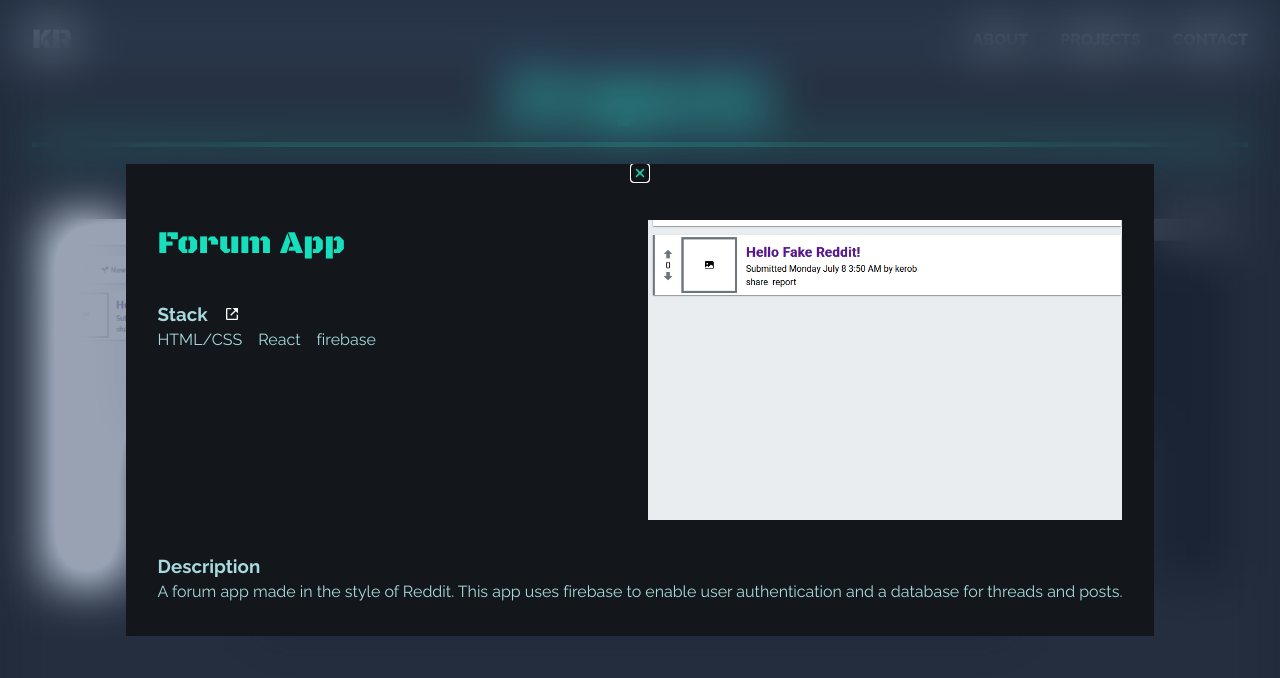
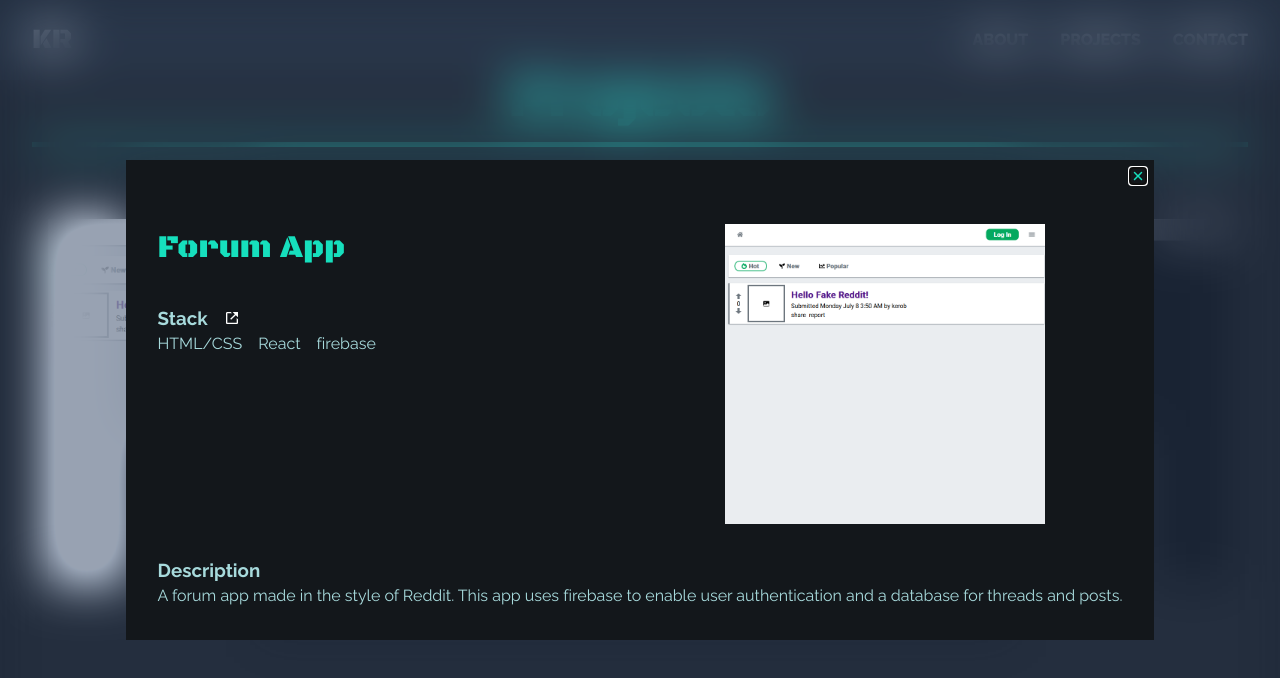
Before and after one commit to kerob/2023-Portfolio, a React (Vite) app: page / in a window 1280 px wide. Both pictures are taken after a click on the element "Forum App". Shown: the part 1606-2284 px from the top of the page. Built offline with nearby package versions, Linux system fonts and the light colour scheme.

Commit message:
Editing modal styling

```diff
--- a/src/components/Footer.jsx
+++ b/src/components/Footer.jsx
@@ -1,10 +1,10 @@
-import React from "react";
-import { FaCodepen, FaGithub } from "react-icons/fa";
+import React from 'react';
+import { FaCodepen, FaGithub } from 'react-icons/fa';
 
 export default function Footer() {
   return (
     <footer>
-      <h3 className="footer__title">Kyle Robles @ 2023</h3>
+      <h3 className="footer__title">Kyle Robles @ 2024</h3>
       <ul className="social-list flex" role="list">
         <li className="social-list__item">
           <a
--- a/src/sections/Portfolio.jsx
+++ b/src/sections/Portfolio.jsx
@@ -1,13 +1,13 @@
-import React, { useRef, useState } from "react";
-import { useInView } from "react-intersection-observer";
-import projects from "../data/projects.json";
-import { BiLinkExternal } from "react-icons/bi";
-import { IoClose } from "react-icons/io5";
+import React, { useRef, useState } from 'react';
+import { useInView } from 'react-intersection-observer';
+import projects from '../data/projects.json';
+import { BiLinkExternal } from 'react-icons/bi';
+import { IoClose } from 'react-icons/io5';
 
 function PortfolioItem({ data, openModal, passData }) {
   const { ref: itemRef, inView } = useInView({
     triggerOnce: true,
-    rootMargin: "0px",
+    rootMargin: '0px',
     threshold: 0.2,
   });
 
@@ -19,7 +19,7 @@ function PortfolioItem({ data, openModal, passData }) {
     <div
       ref={itemRef}
       className={`portfolio-item ${
-        inView ? "portfolio-item-animate" : "hidden"
+        inView ? 'portfolio-item-animate' : 'hidden'
       }`}
       onClick={clickHandler}
     >
@@ -37,12 +37,14 @@ export default function Portfolio() {
   return (
     <section id="portfolio" className="portfolio">
       <dialog ref={dialogRef} className="portfolio-dialog">
+        <div className="portfolio-dialog-header">
           <button
             className="portfolio-close"
             onClick={() => dialogRef.current.close()}
           >
             <IoClose />
           </button>
+        </div>
         {displayData && (
           <div className="dialog-content">
             <div className="dialog-top flex">
--- a/src/style/index.css
+++ b/src/style/index.css
@@ -735,6 +735,7 @@ a {
 .portfolio-item {
   --line-size: 1px;
   background-color: hsl(var(--clr-primary-bg));
+  cursor: pointer;
   /* width: 100%;
   height: 100%; */
   position: relative;
@@ -824,6 +825,13 @@ a {
   border: none;
 }
 
+.portfolio-dialog-header {
+  display: flex;
+  justify-content: right;
+  width: 100%;
+  padding: .5rem;
+}
+
 .portfolio-close {
   background-color: var(--clr-portfolio-bg);;
   color: var(--clr-highlight);
@@ -868,6 +876,7 @@ a {
 
 .dialog-top img{
   max-height: 300px;
+  object-fit: contain;
 }
 
 .dialog-top-text {
```
Lines whose indentation alone changed are shown as unchanged.
